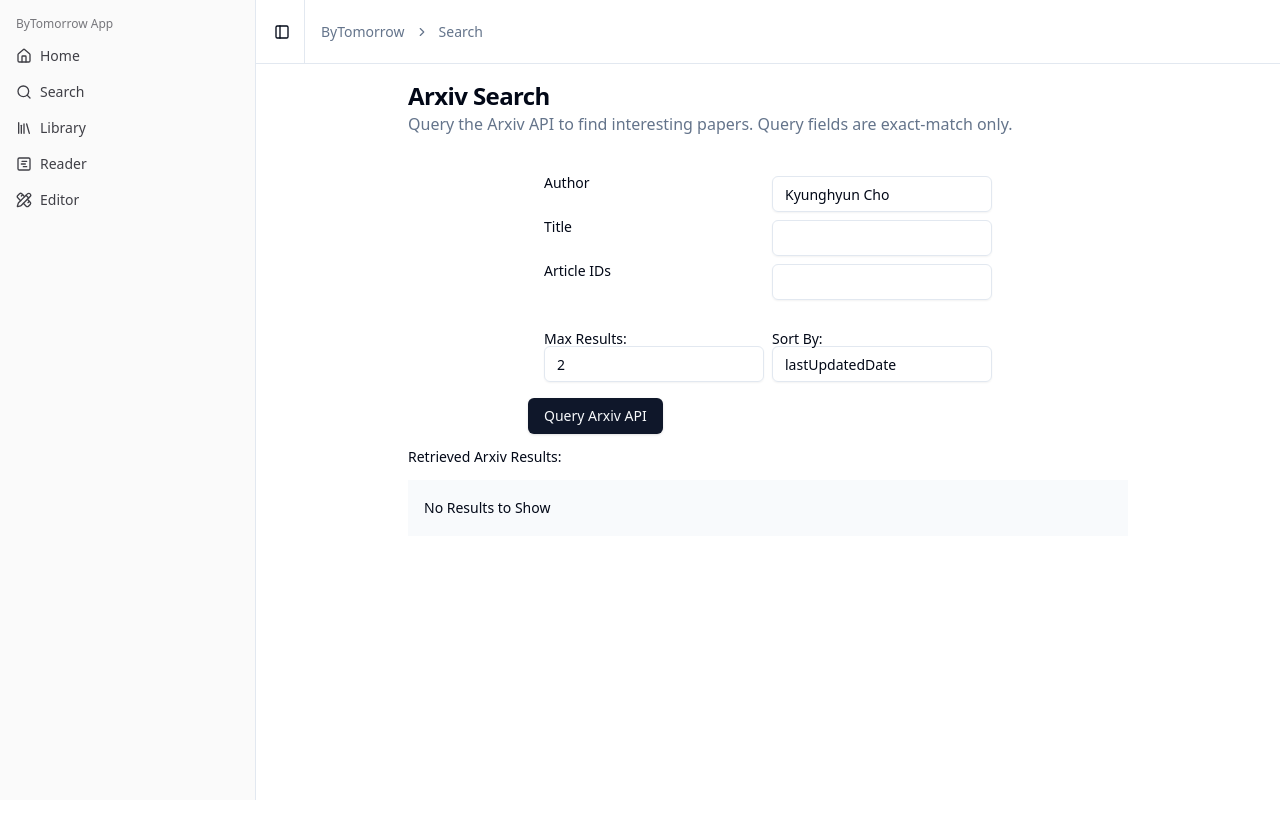
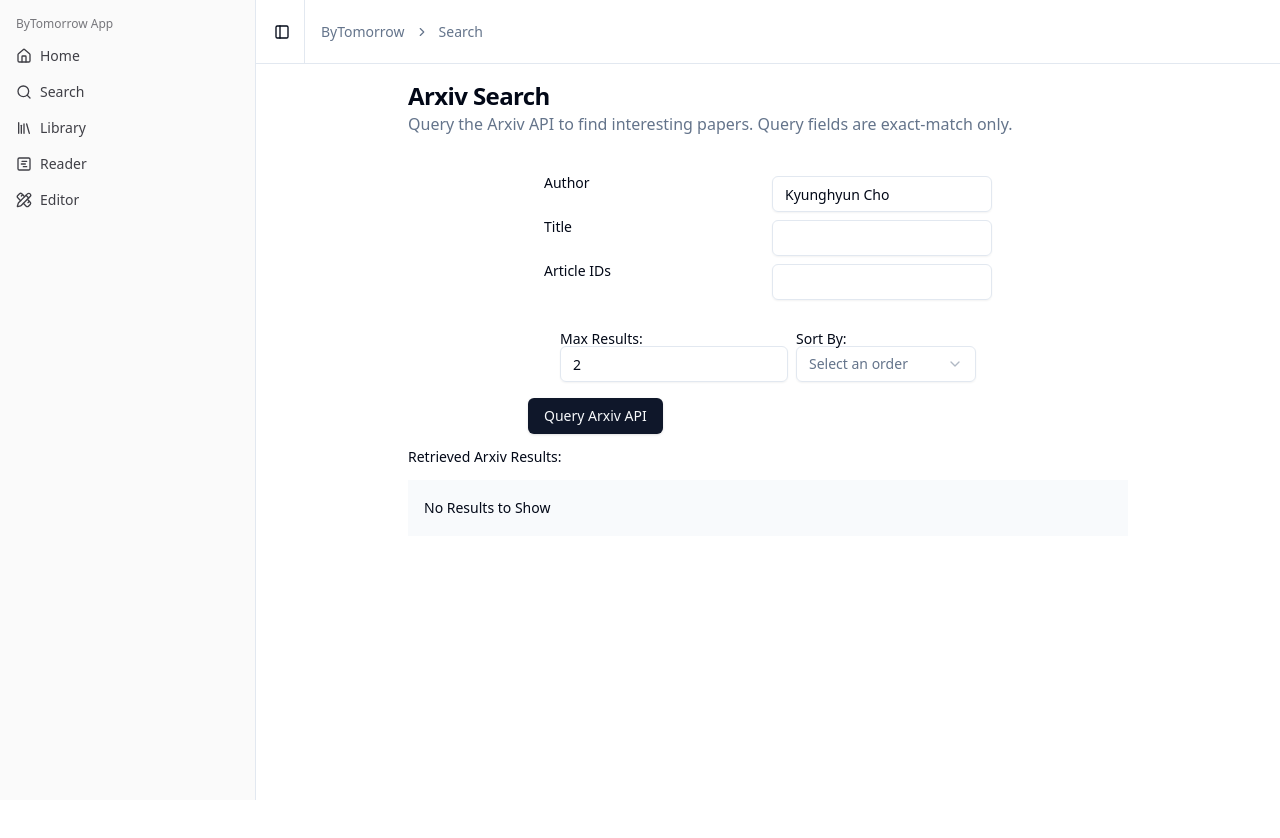
Before and after one commit to drothermel/by-tomorrow-app, a SvelteKit app in the folder by-tomorrow/: page /search in a window 1280 px wide. Shown: the top 838 px of the page. Built offline with nearby package versions, Linux system fonts and the light colour scheme.

Commit message:
made the sort by into a select dropdown and hooked up to query

```diff
--- a/by-tomorrow/src/routes/search/+page.server.ts
+++ b/by-tomorrow/src/routes/search/+page.server.ts
@@ -4,10 +4,7 @@ import type { ActionData } from "./types";
 
 export const actions = {
     default: async ({ request }): Promise<ActionData> => {
-        console.log("HITTING THE FORM");
         const formData = await request.formData();
-        console.log("formData", formData);
-
         let query: ArxivQuery = {
             start: 0,
             maxResults: Number(formData.get('maxResults')) ?? 2,
--- a/by-tomorrow/src/routes/search/+page.svelte
+++ b/by-tomorrow/src/routes/search/+page.svelte
@@ -4,11 +4,23 @@
   import { enhance } from '$app/forms';
   import { JsonView } from "@zerodevx/svelte-json-view";
 
+  import * as Select from "$lib/components/ui/select/index.js";
   import { Button } from "$lib/components/ui/button/index";
   import { Input } from "$lib/components/ui/input/index";
   import { Label } from "$lib/components/ui/label/index.js";
 
   let { form } : { form: ActionData} = $props();
+  const sortByOpts = [
+    { value: "relevance", label: "Relevance" },
+    { value: "lastUpdatedDate", label: "Last Updated" },
+    { value: "submittedDate", label: "Submitted Date" },
+  ]
+  let sortBySelected = $state(form?.query?.sortBy ?? "");
+  let sortByText = $derived(
+    sortByOpts.find((f) => f.value === sortBySelected)?.label ?? "Select an order"
+  );
+
+
   let resultFeed = $derived(form?.data ?? []);
   let history: ArxivQuery[] = $state([]);
 </script>
@@ -29,7 +41,7 @@
 		</div>
         <div class="flex flex-col gap-4">
           <div class="w-full sm:w-5/6 xl:w-2/3 justify-center mx-auto">
-            <form method="POST">
+            <form method="POST" use:enhance={() => ({ update }) => update({ reset: false })}>
               <div class="grid grid-cols-2 gap-2 p-4">
                   <Label for="queryAuthor">Author</Label>
                   <Input
@@ -64,14 +76,15 @@
                 </Label>
                 <Label>
                   Sort By:
-                  <Input
-                    id="sortBy"
-                    name="sortBy"
-                    type="text"
-                    value={form?.query?.sortBy ?? "lastUpdatedDate"}
-                    />
+                <Select.Root type="single" name="sortBy" bind:value={sortBySelected}>
+                  <Select.Trigger class="w-[180px]">{sortByText}</Select.Trigger>
+                  <Select.Content>
+                    <Select.Item value="relevance">Relevance</Select.Item>
+                    <Select.Item value="lastUpdatedDate">Last Updated</Select.Item>
+                    <Select.Item value="submittedDate">Submitted Date</Select.Item>
+                  </Select.Content>
+                </Select.Root>
                 </Label>
-
               </div>
               <Button type="submit">
                   Query Arxiv API
```
